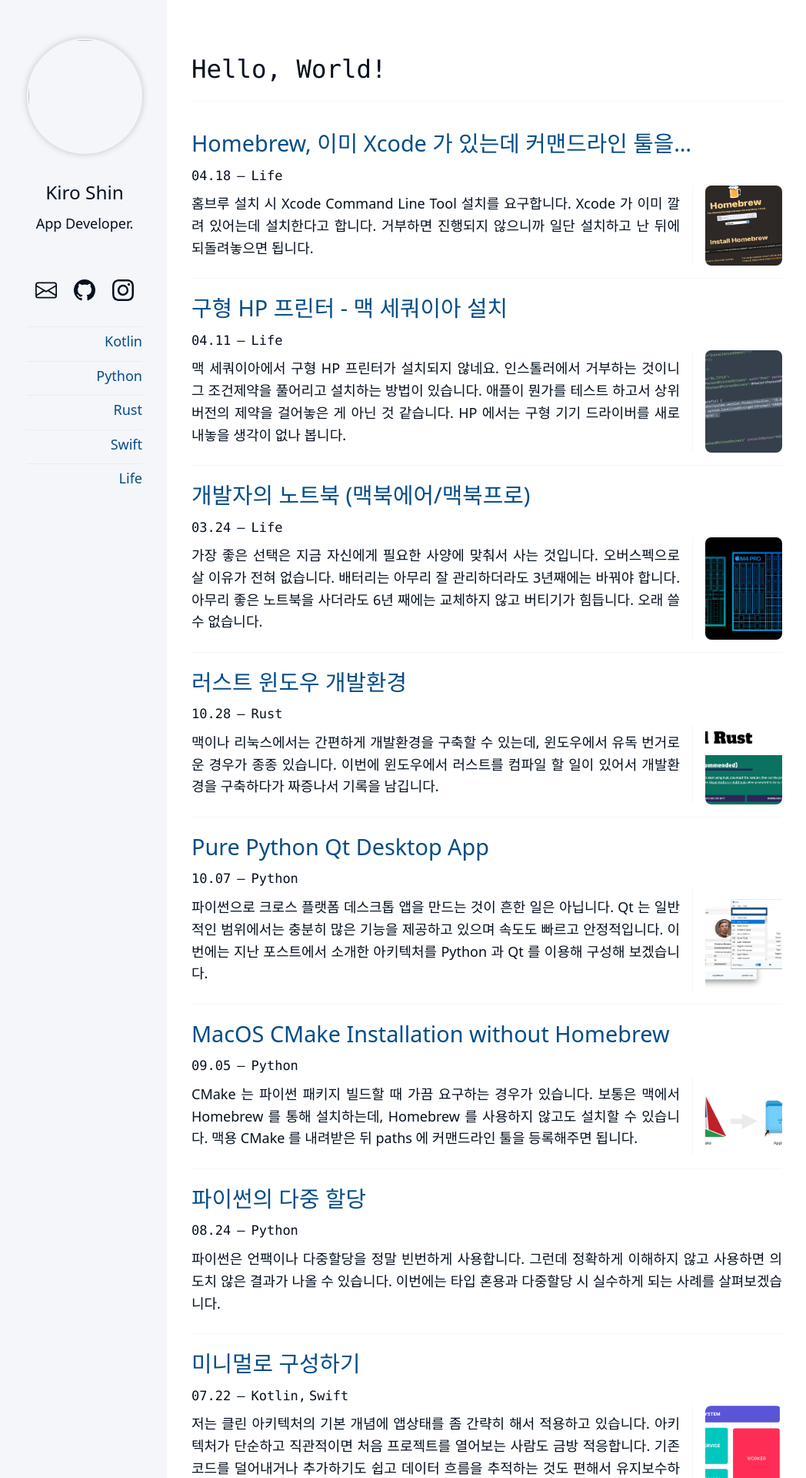
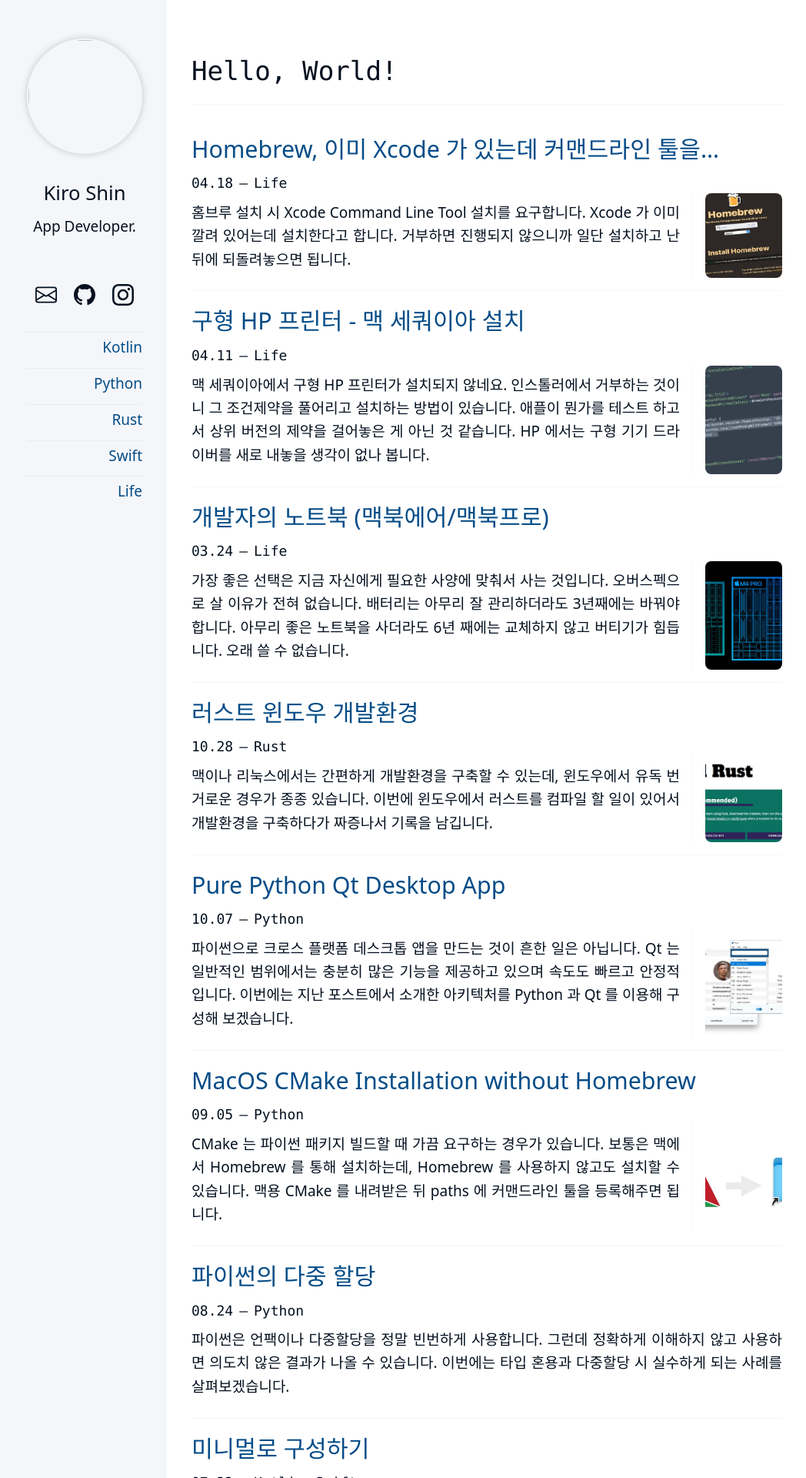
Before and after one commit to kiroshin/kiroshin.github.io, a Jekyll site: the page built from index.html, in a window 1280 px wide. Shown: the top 1920 px of the page at 77% size, without its empty margins (103-1151 px from the left). Built offline with Jekyll 4.4.1, drawn with Linux system fonts in a browser that asks for light colours.

Commit message:
Update _variables.scss

```diff
--- a/_sass/_variables.scss
+++ b/_sass/_variables.scss
@@ -12,10 +12,10 @@
 $radius-small-size: 8px;
 $radius-half: 50%;
 $text-font-size-code: 14px;
-$text-font-size-small: 17px;
-$text-font-size-medium: 18px;
-$text-font-size-large: 19px;
-$text-font-size-extra: 20px;
+$text-font-size-small: 18px;
+$text-font-size-medium: 19px;
+$text-font-size-large: 20px;
+$text-font-size-extra: 21px;
 $head-font-h0: 1.8em;
 $head-font-h1: 1.6em;
 $head-font-h2: 1.45em;
```
